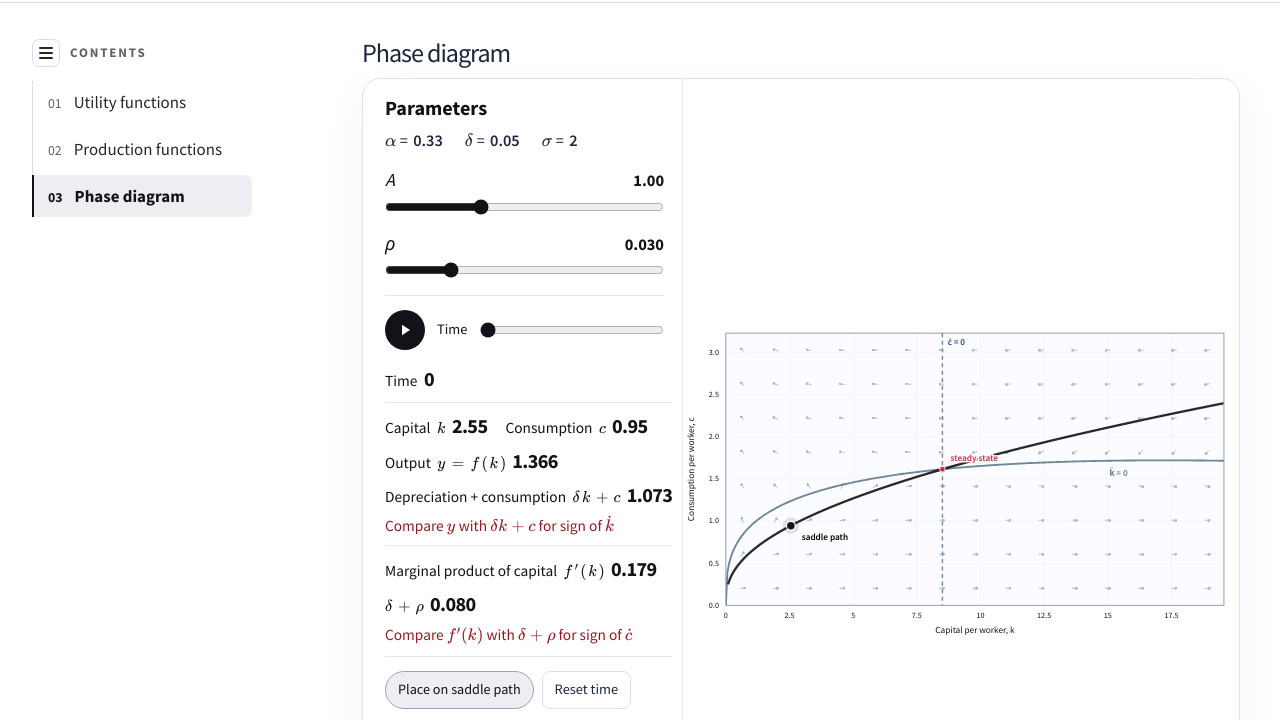
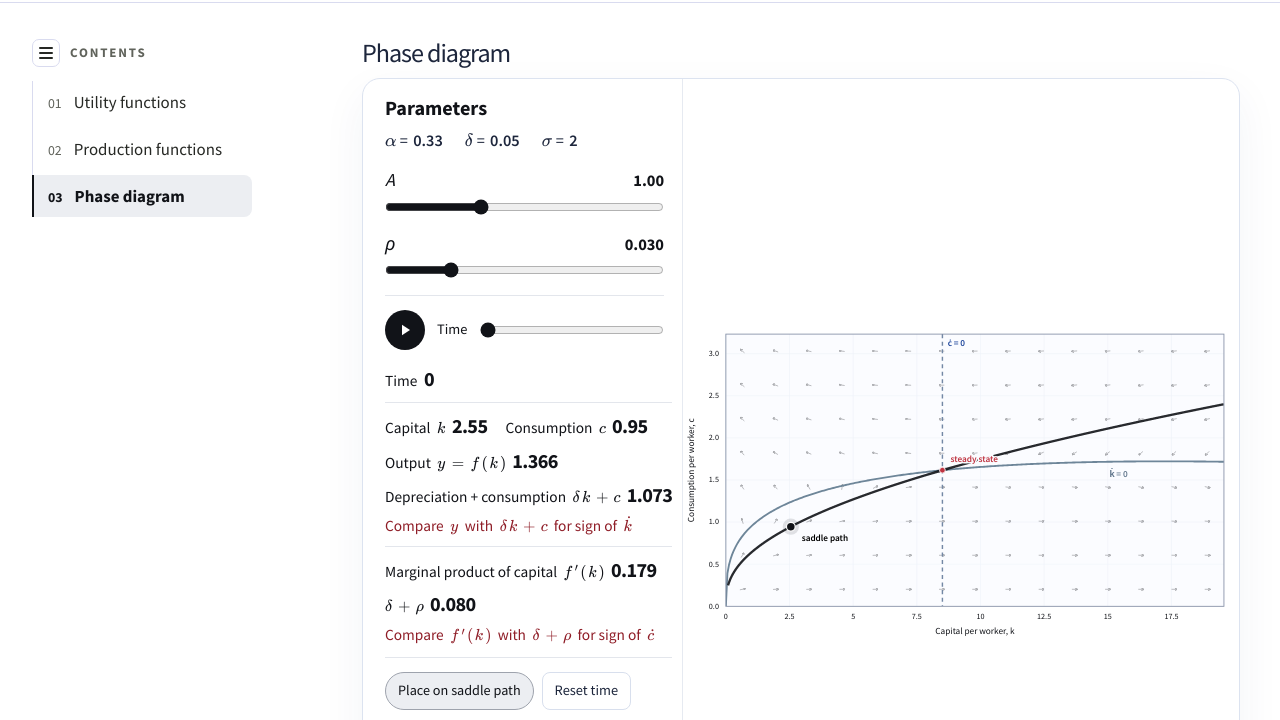
Before and after one commit to adityapolisetty/IB-PhD-Macroeconomics-1, an Astro site: page /phase-diagram in a window 1280 px wide. Shown: the part 68-788 px from the top of the page. Built offline with nearby package versions, Linux system fonts and the light colour scheme; Astro itself is replaced by a stand-in of ours.

Commit message:
Phase diagram: compare notes styled like the labels
Co-Authored-By: Claude Opus 5.5 (1M context) <noreply@anthropic.com>
Claude-Session: https://claude.ai/code/session_01QDBpVe5fycSPDrLD1gS1Wb

```diff
--- a/src/components/PhaseExplorer.svelte
+++ b/src/components/PhaseExplorer.svelte
@@ -158,7 +158,7 @@
     <div class="fixed">{#each fixed as p}<span>{@html p.tex} = <strong>{Number(params[p.key]).toFixed(p.digits)}</strong></span>{/each}</div>
     <div class="params">{#each sliders as s}<label><span><em>{s.label}</em><strong>{Number(params[s.key]).toFixed(s.step < .01 ? 3 : 2)}</strong></span><input aria-label={`Parameter ${s.key}`} type="range" min={s.min} max={s.max} step={s.step} value={params[s.key]} on:input={event => setParam(s.key, Number(event.currentTarget.value))} /></label>{/each}</div>
     <div class="transport"><button class="play" on:click={() => { if (year >= 100) year = 0; playing = !playing; }} aria-label={playing ? 'Pause animation' : 'Play animation'}>{#if playing}<svg class="icon" viewBox="0 0 16 16" aria-hidden="true"><rect x="3.5" y="2.5" width="3" height="11" rx="1" /><rect x="9.5" y="2.5" width="3" height="11" rx="1" /></svg>{:else}<svg class="icon" viewBox="0 0 16 16" aria-hidden="true"><path d="M5 2.8 L13 8 L5 13.2 Z" /></svg>{/if}</button><label class="timeline"><span>Time</span><input aria-label="Year" type="range" min="0" max="100" step="0.1" bind:value={year} on:input={() => playing = false} /></label></div>
-    <div class="year"><span><em>Time</em> <strong>{Math.floor(Math.min(100, Number(year)))}</strong></span><span class="row divided"><span><em>Capital</em> {@html texK} <strong>{position.k.toFixed(2)}</strong></span><span><em>Consumption</em> {@html texC} <strong>{position.c === null ? '-' : position.c.toFixed(2)}</strong></span></span><span><em>Output</em> {@html texF} <strong>{fmt(params.A * position.k ** params.alpha)}</strong></span><span><em>Depreciation + consumption</em> {@html texUse} <strong>{position.c === null ? '-' : fmt(params.delta * position.k + position.c)}</strong></span><span class="note">Compare {@html texY} with {@html texUse} for sign of {@html texKdot}</span><span class="divided"><em>Marginal product of capital</em> {@html texFp} <strong>{fmt(mpk)}</strong></span><span>{@html texGap} <strong>{fmt(params.delta + params.rho)}</strong></span><span class="note last">Compare {@html texFp} with {@html texGap} for sign of {@html texCdot}</span></div>
+    <div class="year"><span><em>Time</em> <strong>{Math.floor(Math.min(100, Number(year)))}</strong></span><span class="row divided"><span><em>Capital</em> {@html texK} <strong>{position.k.toFixed(2)}</strong></span><span><em>Consumption</em> {@html texC} <strong>{position.c === null ? '-' : position.c.toFixed(2)}</strong></span></span><span><em>Output</em> {@html texF} <strong>{fmt(params.A * position.k ** params.alpha)}</strong></span><span><em>Depreciation + consumption</em> {@html texUse} <strong>{position.c === null ? '-' : fmt(params.delta * position.k + position.c)}</strong></span><span class="note"><em>Compare</em> {@html texY} <em>with</em> {@html texUse} <em>for sign of</em> {@html texKdot}</span><span class="divided"><em>Marginal product of capital</em> {@html texFp} <strong>{fmt(mpk)}</strong></span><span>{@html texGap} <strong>{fmt(params.delta + params.rho)}</strong></span><span class="note last"><em>Compare</em> {@html texFp} <em>with</em> {@html texGap} <em>for sign of</em> {@html texCdot}</span></div>
     <div class="buttons"><button class="snap" class:active={cRel === null} on:click={() => choose(k0, 0, true)}>Place on saddle path</button><button class="reset" on:click={() => { year = 0; playing = false; }}>Reset time</button></div>
     <label class="speed">Speed <select bind:value={speed} aria-label="Playback speed"><option value={0.5}>0.5 yr/s</option><option value={1}>1 yr/s</option><option value={2}>2 yr/s</option><option value={4}>4 yr/s</option><option value={8}>8 yr/s</option></select></label>
     <label class="speed"><input type="checkbox" bind:checked={showQuads} /> Highlight quadrants</label>
@@ -224,7 +224,8 @@
   .year { display: grid; gap: 4px; font-size: .76rem; color: #111318; letter-spacing: .11em; font-variant-numeric: tabular-nums; white-space: nowrap; }
   .year .row { display: flex; gap: 18px; }
   .year .divided { margin-top: 4px; padding-top: 8px; border-top: 1px solid #e3e6ec; }
-  .year .note { font-size: .8rem; color: #8f1d27; white-space: normal; letter-spacing: 0; }
+  .year .note { color: #8f1d27; white-space: normal; }
+  .year .note em { color: inherit; }
   .year .note.last { padding-bottom: 10px; border-bottom: 1px solid #e3e6ec; }
   .year em { font-style: normal; letter-spacing: 0; font-size: .8rem; margin-right: 2px; }
   .year strong { color: #111318; font-size: 1.05rem; letter-spacing: -.03em; }
```
